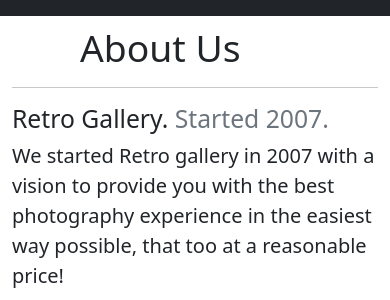
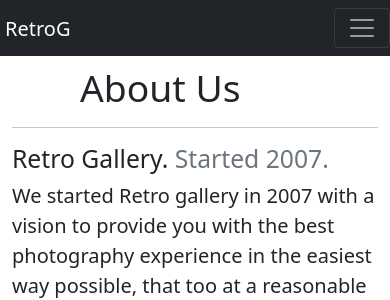
Before and after one commit to Saksham-1508/bootstrap_only_website, a plain HTML site: page about.html in a window 390 px wide. Shown: the top 300 px of the page. Drawn offline with nearby package versions, Linux system fonts and the light colour scheme.

Commit message:
Update about.html

```diff
--- a/about.html
+++ b/about.html
@@ -22,7 +22,17 @@
 </head>
 
 <body>
+
+
+
+
+
     <nav class="navbar navbar-expand-lg navbar-dark bg-dark ">
+        <span class="navbar-brand mb-0 h1" style="margin: 2px;padding: 3px;">RetroG</span>
+        <button class="navbar-toggler" type="button" data-toggle="collapse" data-target="#navbarSupportedContent"
+            aria-controls="navbarSupportedContent" aria-expanded="false" aria-label="Toggle navigation">
+            <span class="navbar-toggler-icon"></span>
+        </button>
         <div class="container-fluid">
             <div class="collapse navbar-collapse" id="navbarSupportedContent">
                 <ul class="navbar-nav me-auto mb-2 mb-lg-0">
@@ -55,9 +65,17 @@
             </div>
         </div>
     </nav>
+
+
+
+
+
     <h1 class="display-3">
         About Us
     </h1>
+
+
+
     <main>
         <div class="container marketing">
             <!-- START THE FEATURETTES -->
@@ -108,6 +126,8 @@
 
         </div>
     </main>
+
+
     <script src="https://cdn.jsdelivr.net/npm/bootstrap@5.0.1/dist/js/bootstrap.bundle.min.js"
         integrity="sha384-gtEjrD/SeCtmISkJkNUaaKMoLD0//ElJ19smozuHV6z3Iehds+3Ulb9Bn9Plx0x4"
         crossorigin="anonymous"></script>
```
